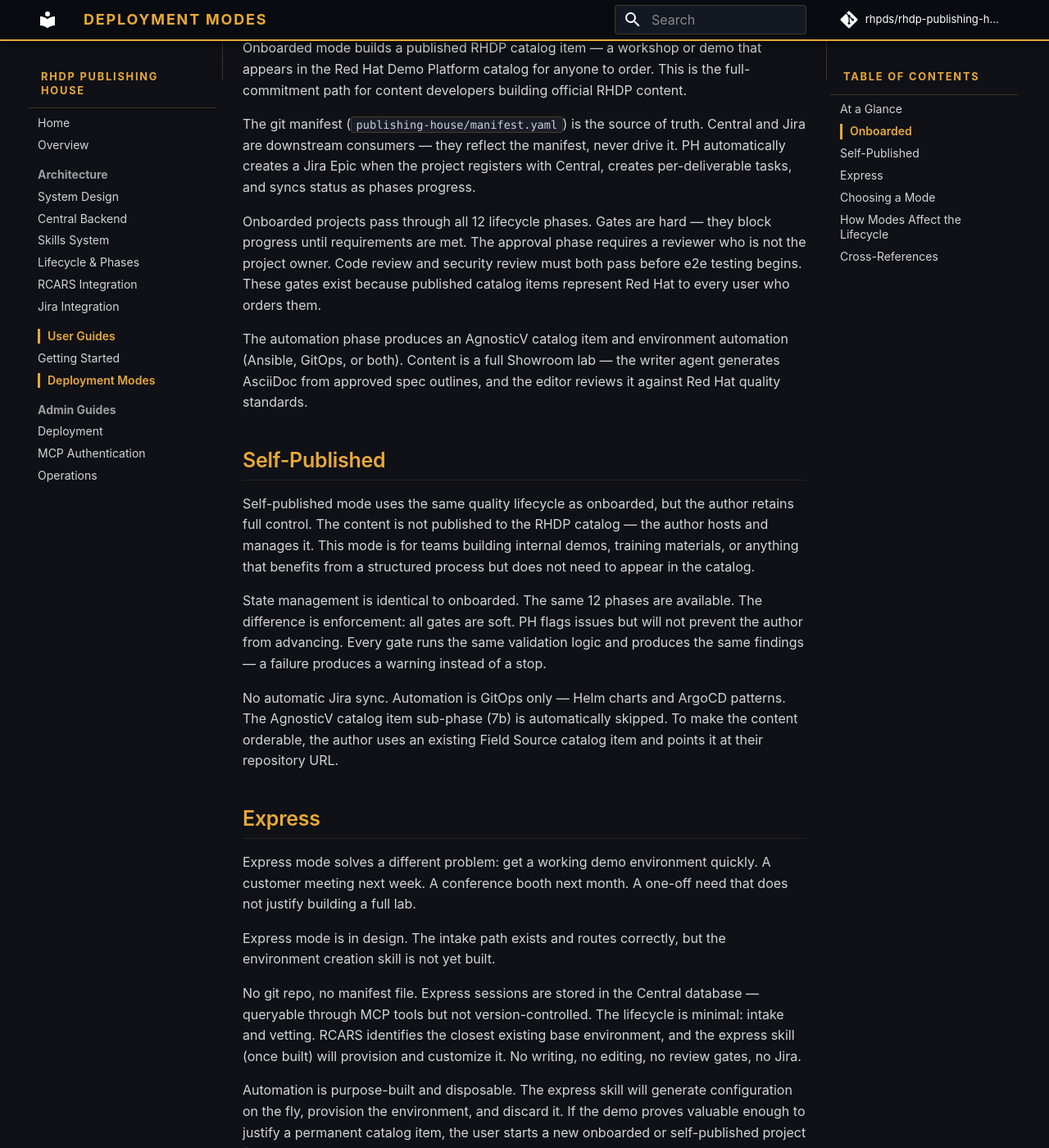
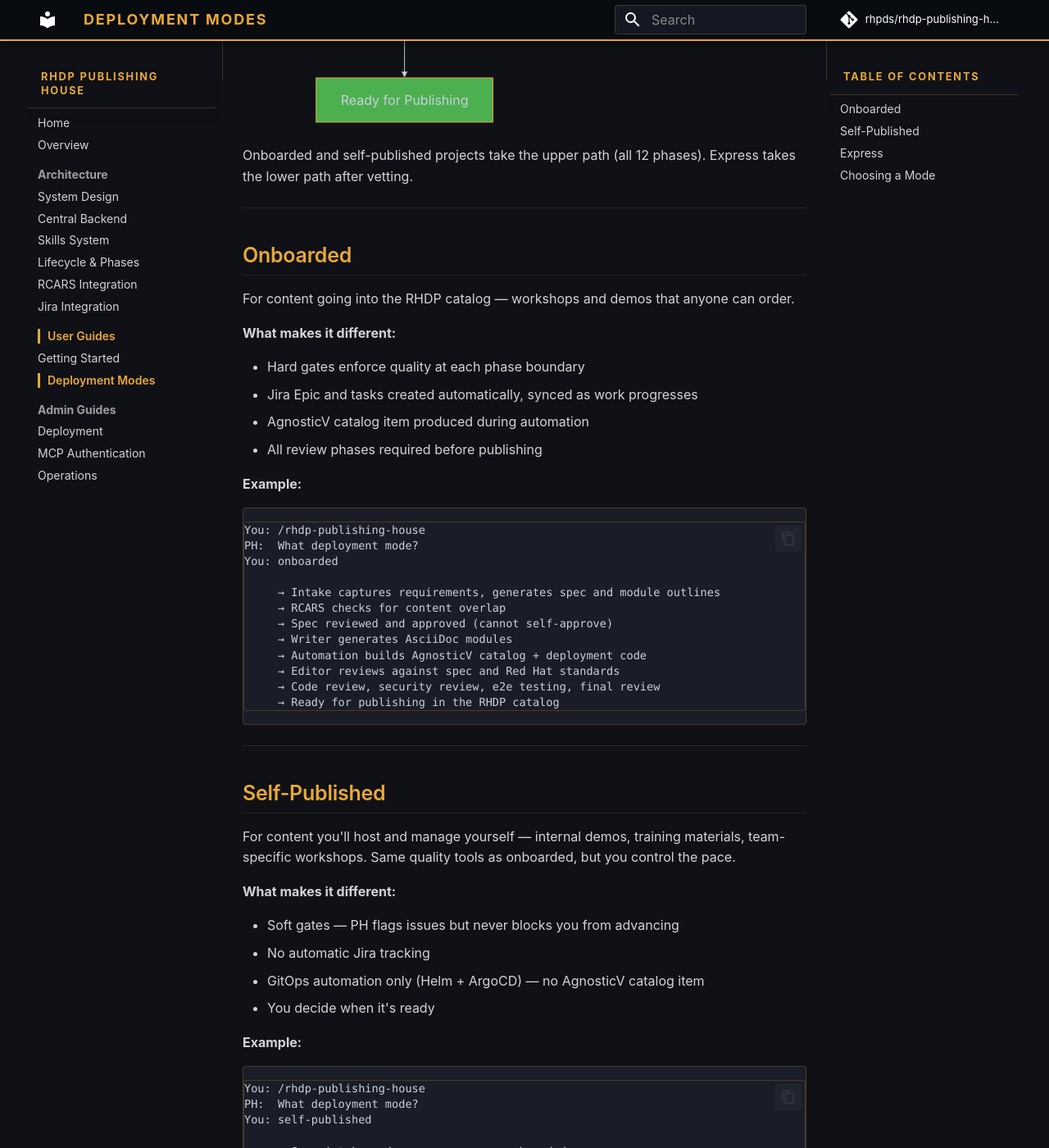
Before and after one commit to treddy08/rhdp-publishing-house, an MkDocs documentation site: the page built from docs/user/deployment-modes.md, in a window 1280 px wide and 1400 px high, scrolled down 1492 px. Shown: the whole window at 82% size. Built offline with MkDocs 1.6.1 and Material for MkDocs 9.7.7, drawn with Linux system fonts in a browser that asks for light colours; comment, search, counter and statistics services are not loaded; some of the changed text lies outside the part shown.

Commit message:
[RHDPCD-47] Rewrite deployment-modes for conciseness
- Cut from ~100 lines to ~80 with more content per line
- Replace paragraph descriptions with bullet lists per mode
- Add example scenarios showing the flow for each mode
- Simplify comparison table (5 rows instead of 10)
- Move lifecycle diagram up (right after the table)
- Drop repeated explanations of manifest, gates, state management
- Drop cross-references section
- Express: admonition for in-development status
- Choosing a Mode: three numbered questions instead of bold paragraphs

Co-Authored-By: Claude Sonnet 4.6 (1M context) <noreply@anthropic.com>

````diff
--- a/docs/user/deployment-modes.md
+++ b/docs/user/deployment-modes.md
@@ -1,71 +1,18 @@
 # Deployment Modes
 
-Publishing House supports three deployment modes that determine how your project is built, tracked, and published. Every project starts with the same intake process — describe what you need, and PH generates a spec — but the modes diverge after intake based on the project's purpose and intended durability.
-
-The mode is selected during intake. It cannot be changed after the project is created.
-
-## At a Glance
+Publishing House supports three deployment modes. You choose during intake — the choice determines how much process your project goes through and where it ends up.
 
 | | Onboarded | Self-Published | Express |
 |---|-----------|---------------|---------|
-| **Internal name** | `rhdp_published` | `self_published` | `express` |
-| **Purpose** | Published RHDP catalog item | Self-managed content | One-off demo environment |
+| **Purpose** | RHDP catalog item | Your own content | One-off demo |
 | **Git repo** | Yes | Yes | No |
-| **State location** | Git manifest | Git manifest | Central DB |
-| **Gate type** | Hard (blocks progress) | Soft (advisory) | None |
-| **Jira tracking** | Automatic | No | No |
-| **Review phases** | Required | Optional | None |
-| **Automation** | AgnosticV + GitOps/Ansible | GitOps (Helm + ArgoCD) | Purpose-built, not stored |
-| **Content format** | Full Showroom lab | Full Showroom lab | Optional lightweight docs |
-| **Durability** | Permanent catalog item | Permanent, self-managed | Transient, disposable |
-
-All three modes use the same intake agent and the same RCARS vetting system. The differences emerge in what happens after intake: how many phases you pass through, whether gates block or advise, and where the project state lives.
-
-## Onboarded
-
-Onboarded mode builds a published RHDP catalog item — a workshop or demo that appears in the Red Hat Demo Platform catalog for anyone to order. This is the full-commitment path for content developers building official RHDP content.
-
-The git manifest (`publishing-house/manifest.yaml`) is the source of truth. Central and Jira are downstream consumers — they reflect the manifest, never drive it. PH automatically creates a Jira Epic when the project registers with Central, creates per-deliverable tasks, and syncs status as phases progress.
-
-Onboarded projects pass through all 12 lifecycle phases. Gates are hard — they block progress until requirements are met. The approval phase requires a reviewer who is not the project owner. Code review and security review must both pass before e2e testing begins. These gates exist because published catalog items represent Red Hat to every user who orders them.
-
-The automation phase produces an AgnosticV catalog item and environment automation (Ansible, GitOps, or both). Content is a full Showroom lab — the writer agent generates AsciiDoc from approved spec outlines, and the editor reviews it against Red Hat quality standards.
-
-## Self-Published
-
-Self-published mode uses the same quality lifecycle as onboarded, but the author retains full control. The content is not published to the RHDP catalog — the author hosts and manages it. This mode is for teams building internal demos, training materials, or anything that benefits from a structured process but does not need to appear in the catalog.
-
-State management is identical to onboarded. The same 12 phases are available. The difference is enforcement: all gates are soft. PH flags issues but will not prevent the author from advancing. Every gate runs the same validation logic and produces the same findings — a failure produces a warning instead of a stop.
-
-No automatic Jira sync. Automation is GitOps only — Helm charts and ArgoCD patterns. The AgnosticV catalog item sub-phase (7b) is automatically skipped. To make the content orderable, the author uses an existing Field Source catalog item and points it at their repository URL.
-
-## Express
-
-Express mode solves a different problem: get a working demo environment quickly. A customer meeting next week. A conference booth next month. A one-off need that does not justify building a full lab.
-
-Express mode is in design. The intake path exists and routes correctly, but the environment creation skill is not yet built.
-
-No git repo, no manifest file. Express sessions are stored in the Central database — queryable through MCP tools but not version-controlled. The lifecycle is minimal: intake and vetting. RCARS identifies the closest existing base environment, and the express skill (once built) will provision and customize it. No writing, no editing, no review gates, no Jira.
-
-Automation is purpose-built and disposable. The express skill will generate configuration on the fly, provision the environment, and discard it. If the demo proves valuable enough to justify a permanent catalog item, the user starts a new onboarded or self-published project from scratch.
-
-## Choosing a Mode
-
-PH presents all three modes during intake. The choice is yours — PH does not steer you toward a particular mode. The decision comes down to three questions:
-
-**Is this for the RHDP catalog?** Choose onboarded. This is the only mode that produces an AgnosticV catalog item and passes through the full review pipeline.
-
-**Is this permanent content you will maintain?** Choose self-published. You get the same quality tools without the enforcement overhead — same lifecycle, same validation, soft gates instead of hard ones.
-
-**Do you just need a demo environment?** Choose express. No repo, no review process, no long-term commitment.
-
-If you are unsure, onboarded and self-published can always be started and paused. Express is the only mode that cannot be converted — if the demo proves valuable, you start fresh with a git-based mode.
-
-## How Modes Affect the Lifecycle
+| **Gates** | Hard (enforce quality) | Soft (advisory) | None |
+| **Jira** | Automatic | No | No |
+| **Durability** | Permanent | Permanent | Disposable |
 
 ```mermaid
 graph TD
-    I["Intake<br/>(all modes)"] --> V["Vetting<br/>(all modes)"]
+    I["Intake"] --> V["Vetting"]
 
     V --> SR["Spec Refinement"] --> AP["Approval"]
     AP --> W["Writing"]
@@ -79,19 +26,108 @@ graph TD
     E2E --> FR["Final Review"]
     FR --> PUB["Ready for Publishing"]
 
-    V --> EXP["Environment Creation<br/>(express only)"]
+    V --> EXP["Environment Creation"]
     EXP --> HAND["Handoff"]
 
     style I fill:#1a73e8,color:#fff
     style V fill:#1a73e8,color:#fff
+    style SR fill:#2a6496,color:#fff
+    style AP fill:#d4a017,color:#000
+    style W fill:#3c763d,color:#fff
+    style AU fill:#3c763d,color:#fff
+    style ED fill:#8a6d3b,color:#fff
+    style CR fill:#31708f,color:#fff
+    style SEC fill:#31708f,color:#fff
+    style E2E fill:#8a6d3b,color:#fff
+    style FR fill:#8a6d3b,color:#fff
+    style PUB fill:#4caf50,color:#fff
     style EXP fill:#e8711a,color:#fff
     style HAND fill:#e8711a,color:#fff
 ```
 
-Onboarded projects traverse every phase in the upper path, with hard gates at approval, editing, code review, security review, e2e testing, and final review. Self-published projects traverse the same path with soft gates — the author chooses when to advance. Express projects exit after vetting and take the lower path directly to environment creation and handoff.
+Onboarded and self-published projects take the upper path (all 12 phases). Express takes the lower path after vetting.
 
-## Cross-References
+---
 
-- [Lifecycle and Phases](../architecture/lifecycle-phases.md) — detailed phase definitions, gate logic, and how hard vs. soft gates are evaluated
-- [Overview](../overview.md) — what PH is and how it works
-- [Getting Started](getting-started.md) — how to install PH and start your first project
+## Onboarded
+
+For content going into the RHDP catalog — workshops and demos that anyone can order.
+
+**What makes it different:**
+
+- Hard gates enforce quality at each phase boundary
+- Jira Epic and tasks created automatically, synced as work progresses
+- AgnosticV catalog item produced during automation
+- All review phases required before publishing
+
+**Example:**
+
+```
+You: /rhdp-publishing-house
+PH:  What deployment mode?
+You: onboarded
+
+     → Intake captures requirements, generates spec and module outlines
+     → RCARS checks for content overlap
+     → Spec reviewed and approved (cannot self-approve)
+     → Writer generates AsciiDoc modules
+     → Automation builds AgnosticV catalog + deployment code
+     → Editor reviews against spec and Red Hat standards
+     → Code review, security review, e2e testing, final review
+     → Ready for publishing in the RHDP catalog
+```
+
+---
+
+## Self-Published
+
+For content you'll host and manage yourself — internal demos, training materials, team-specific workshops. Same quality tools as onboarded, but you control the pace.
+
+**What makes it different:**
+
+- Soft gates — PH flags issues but never blocks you from advancing
+- No automatic Jira tracking
+- GitOps automation only (Helm + ArgoCD) — no AgnosticV catalog item
+- You decide when it's ready
+
+**Example:**
+
+```
+You: /rhdp-publishing-house
+PH:  What deployment mode?
+You: self-published
+
+     → Same intake and spec process as onboarded
+     → Same writing and editing tools
+     → Gates produce findings but don't block — you choose when to advance
+     → No Jira tasks created
+     → You deploy using your own infrastructure
+```
+
+---
+
+## Express
+
+For when you need a working demo environment quickly — a customer meeting next week, a conference next month. No full lab, no review process.
+
+!!! note "In development"
+    The intake path for express mode exists and routes correctly. The environment creation skill is not yet built.
+
+**What makes it different:**
+
+- No git repo — state lives in Central only
+- Minimal lifecycle: intake, vetting, then environment creation
+- No writing, editing, or review phases
+- Environment is disposable
+
+If an express demo proves valuable enough to maintain, start a new onboarded or self-published project from scratch.
+
+---
+
+## Choosing a Mode
+
+PH presents all three during intake. Three questions to decide:
+
+1. **Is this going in the RHDP catalog?** → Onboarded
+2. **Is this content you'll maintain but host yourself?** → Self-published
+3. **Do you just need a demo environment?** → Express
````
